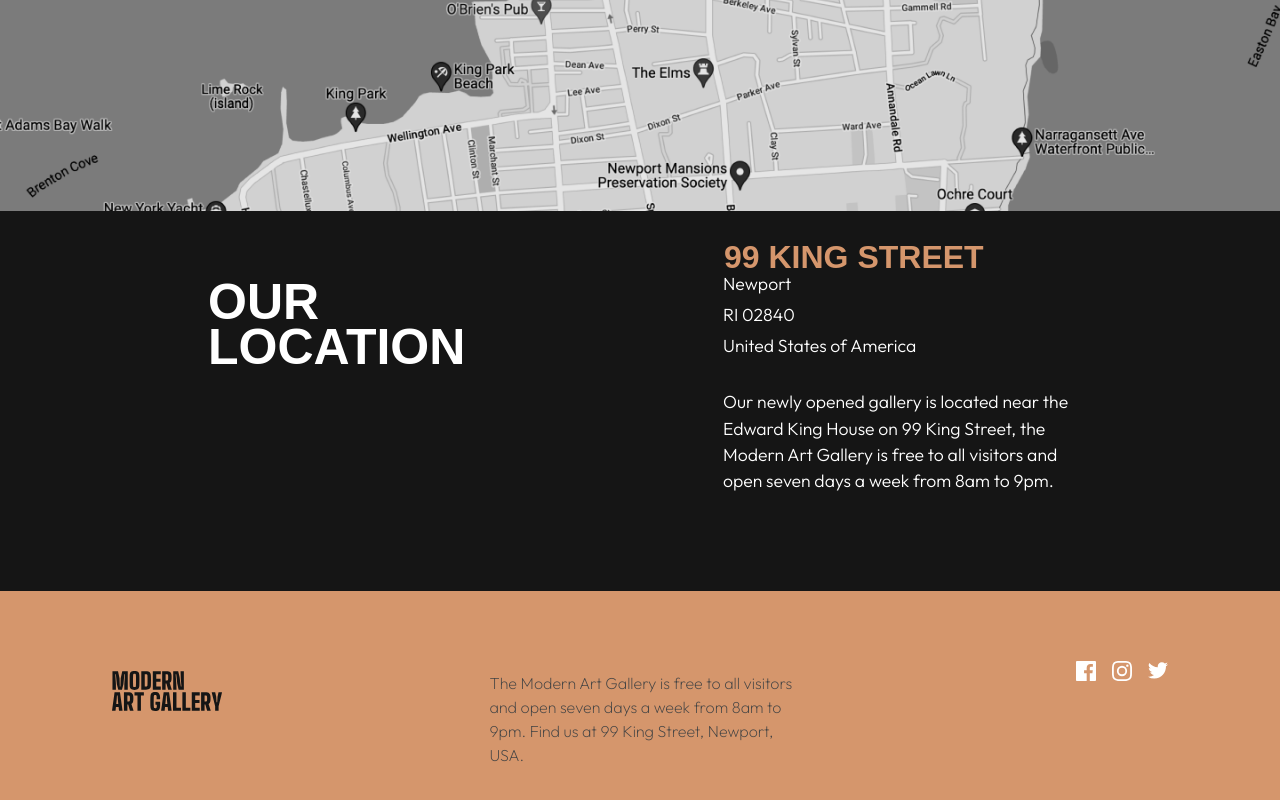
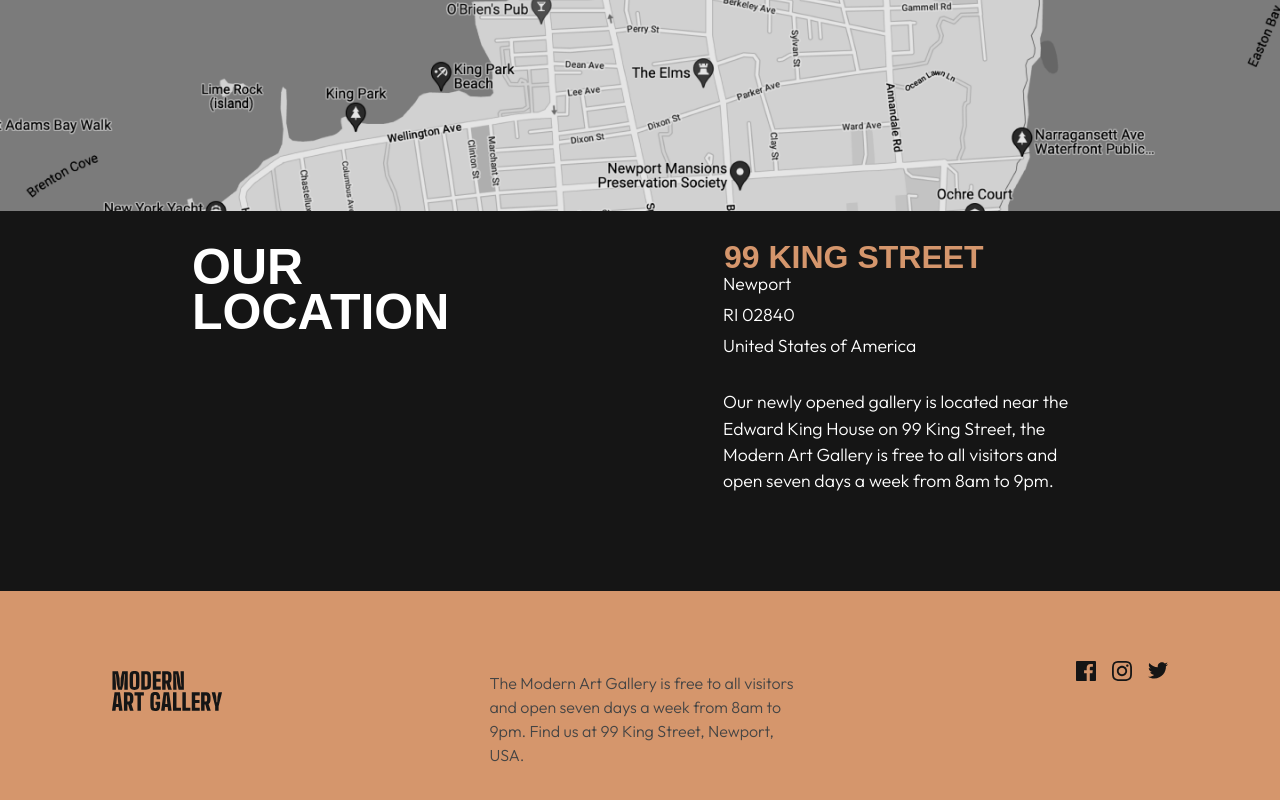
Before and after one commit to iamernesto14/Art-Gallery, a plain HTML site: page location.html in a window 1280 px wide. Shown: the part 322-1122 px from the top of the page. Drawn offline with Linux system fonts and the light colour scheme; a web font is replaced by a local one.

Commit message:
fix button

```diff
--- a/css/styles.css
+++ b/css/styles.css
@@ -71,7 +71,7 @@ body {
   font-family: var(--ff-body);
   color: var(--color-gray);
   margin-bottom: 2rem;
-  font-weight: 200;
+  font-weight: 300;
 }
 
 /*BOTON LOCATION*/
@@ -164,7 +164,7 @@ body {
   font-size: 1rem;
 }
 
-.media {
+.social {
   display: flex;
   justify-content: start;
   align-items: center;
@@ -424,6 +424,7 @@ body {
     margin-top: -0.5rem;
     display: block;
     max-width: 100px;
+    padding: 10px 0 0 0;
   }
 
   .position {
--- a/location.html
+++ b/location.html
@@ -38,6 +38,7 @@
           />
           <img src="images/mobile/image-map.png" alt="mapa" class="map-img" />
         </picture>
+        <a href="index.html" class="location-div position" aria-label="volver al inicio"><img src="images/icon-arrow-left.svg" alt="Flecha izquierda" class="arrow left"><p class="btn-paragraph">Back to Home</p></a>
       </div>
 
       <div class="ourlocation container2">
@@ -63,14 +64,14 @@
           The Modern Art Gallery is free to all visitors and open seven days a
           week from 8am to 9pm. Find us at 99 King Street, Newport, USA.
         </p>
-        <div class="media">
+        <div class="social">
           <a href="#" class="media-link" aria-label="go to facebook">
-            <img src="images/icon-facebook.svg" alt="facebook icon">
+            <img src="images/facebook-black.svg" alt="facebook icon">
           </a>
           <a href="#" class="media-link" aria-label="go to instagram"
-            ><img src="images/icon-instagram.svg" alt="instagram icon"></a>
+            ><img src="images/intagram-black.svg" alt="instagram icon"></a>
           <a href="#" class="media-link" aria-label="go to twitter"
-            ><img src="images/icon-twitter.svg" alt="twitter icon"></a>
+            ><img src="images/twitter-black.svg" alt="twitter icon"></a>
         </div>
       </footer>
     </main>
```
Also changed, not shown: index.html (+2 -1 lines), images/facebook-black.svg (added), images/intagram-black.svg (added), images/twitter-black.svg (added).
